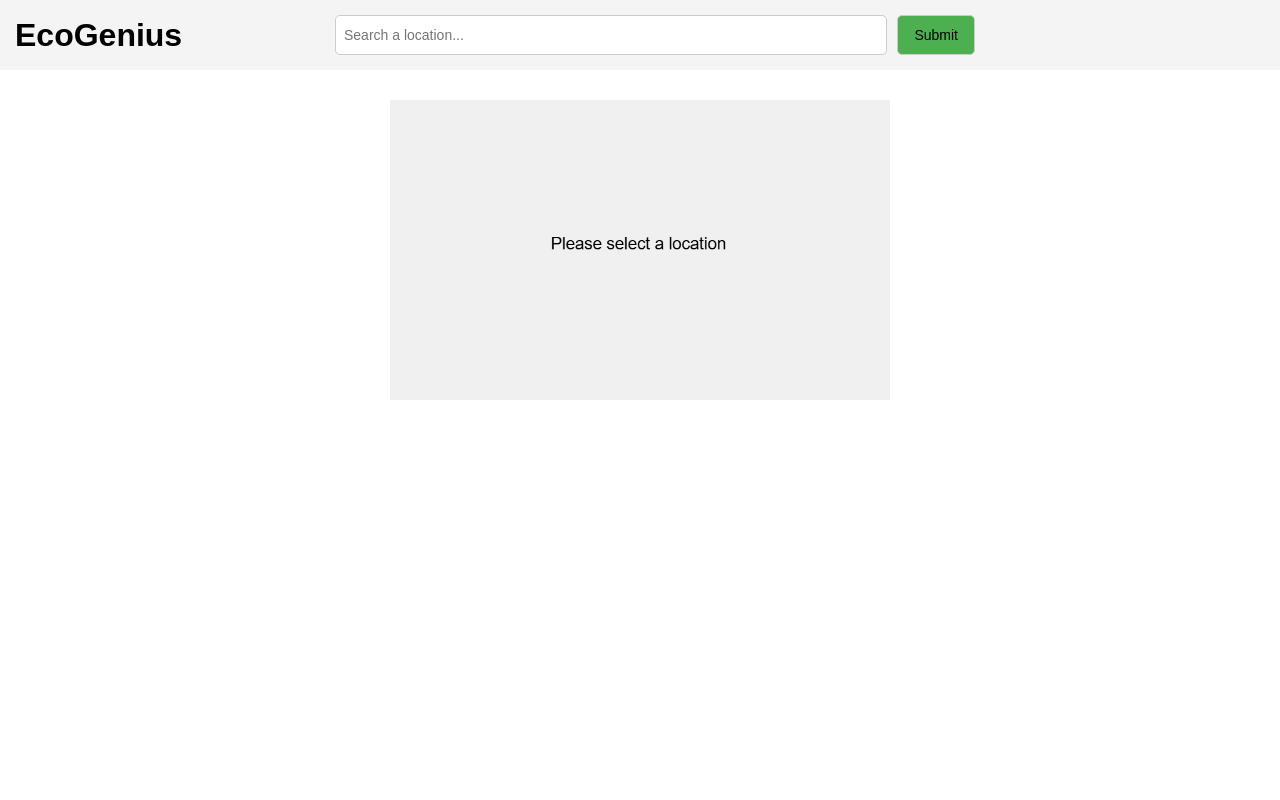
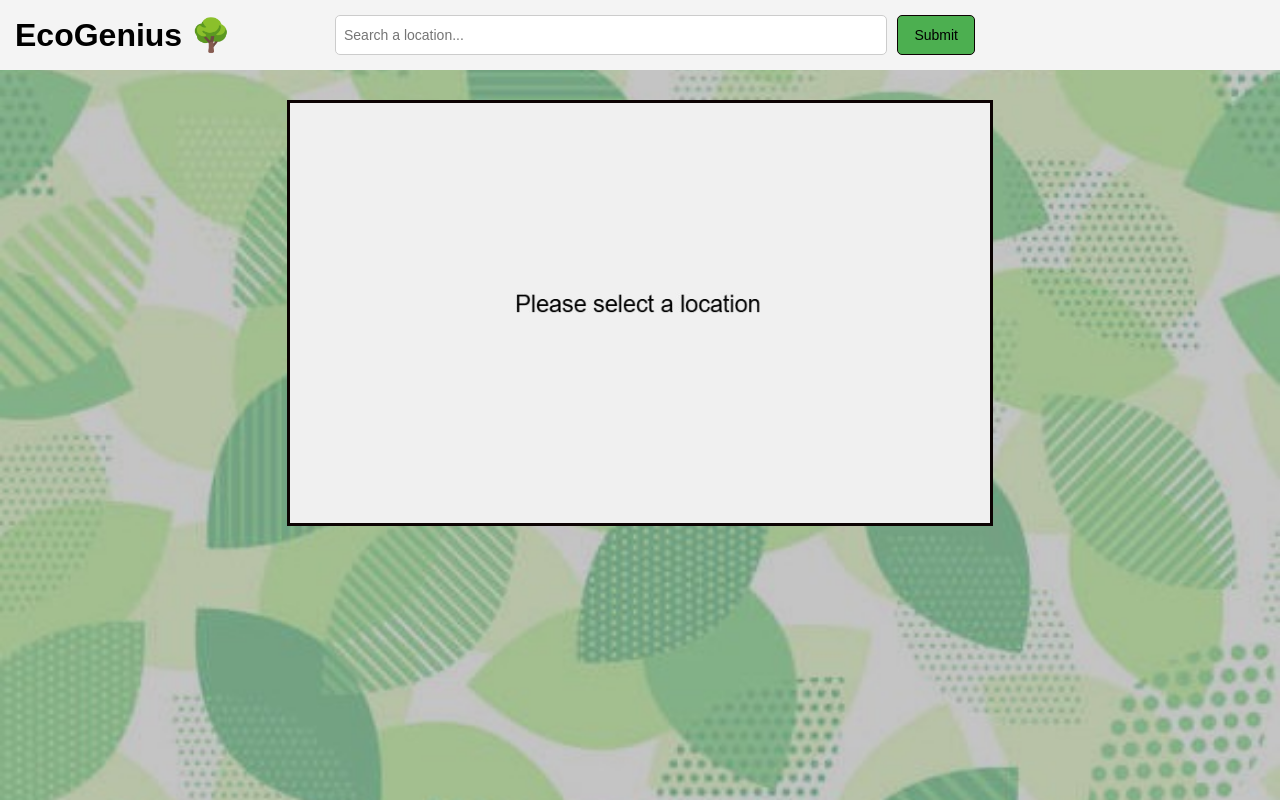
Before and after one commit to kwtran1201/HenHacks, a Flask app: page / in a window 1280 px wide. Run offline with Flask 3, Linux system fonts and the light colour scheme.

Commit message:
Made prettier

```diff
--- a/static/css/style.css
+++ b/static/css/style.css
@@ -10,6 +10,11 @@ body {
     align-items: center; /* Center elements vertically */
     justify-content: flex-start;
     min-height: 100vh;
+    background-color: rgba(0, 0, 0, 0.9);;  /* Background color */
+    background-image: url('/static/background_leaf2.jpg');  /* Background image */
+    background-size: cover;
+    background-position: center;
+    background-repeat: no-repeat;
 }
 
 /* Create a container for the typable bar */
@@ -65,9 +70,10 @@ body {
 
 /* Style the image to make it bigger while still centered */
 .background-image {
-    width: 500px;  /* Increased width for the image */
-    height: 300px; /* Increased height for the image */
+    width: 700px;  /* Increased width for the image */
+    height: 420px; /* Increased height for the image */
     object-fit: cover;  /* Ensures images are cropped to fit */
+    border: 3px solid #0c0303;
 }
 
 /* Style for the table and form container */
@@ -132,7 +155,7 @@ button {
     font-size: 14px;  /* Smaller font size for the button */
     height: 40px;  /* Set height to match the input field */
     margin-left: 10px; /* Add space between the input and the button */
-    border: 1px solid #ccc;
+    border: 1px solid #0c0202;
     border-radius: 5px;
     cursor: pointer;
 }
--- a/templates/search_bar.html
+++ b/templates/search_bar.html
@@ -1,7 +1,7 @@
 <!-- /templates/search_bar.html -->
 <div class="typable-bar-container">
     <div class="brand-name">
-        <h1>EcoGenius</h1> <!-- Replace "BrandName" with your actual brand name -->
+        <h1>EcoGenius 🌳</h1> <!-- Replace "BrandName" with your actual brand name -->
     </div>
     <form method="POST">
         <input type="text" class="typable-bar" name="keyword" placeholder="Search a location..." required>
```
Also changed, not shown: other parts of static/css/style.css (+29 -11 lines), static/background_leaf.jpg (added), static/background_leaf2.jpg (added).
